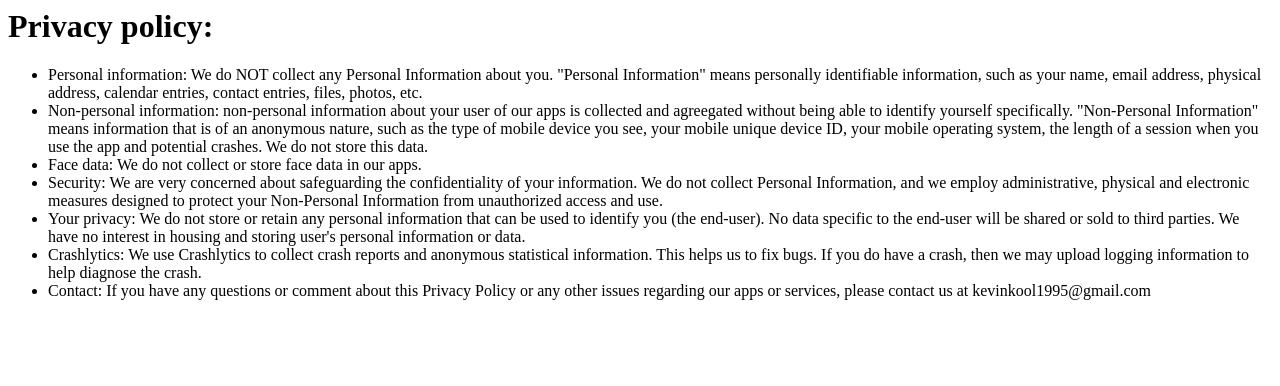
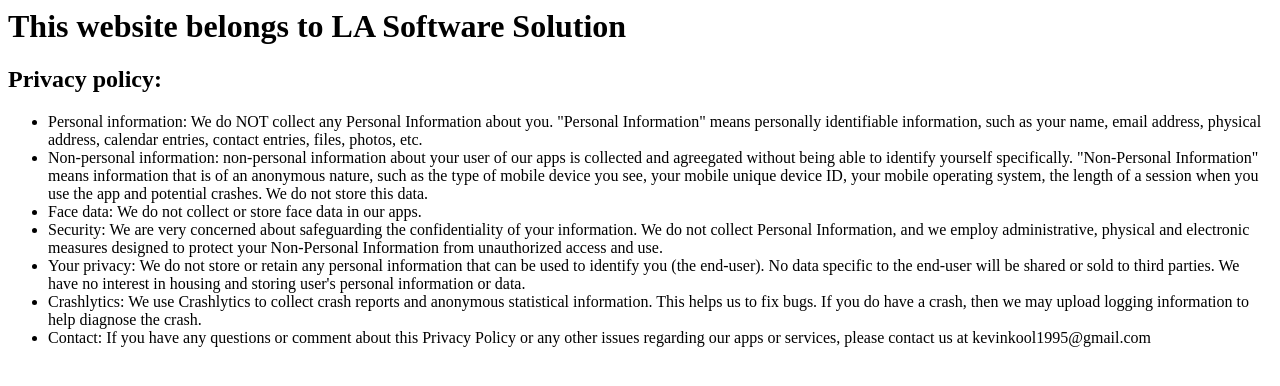
Before and after one commit to LASoftwareSolution/prename, a plain HTML site: page index.html in a window 1280 px wide. Drawn offline with Linux system fonts and the light colour scheme.

Commit message:
Update index.html

```diff
--- a/index.html
+++ b/index.html
@@ -3,7 +3,8 @@
     <title>Privacy</title>
   </head>
   <body>
-    <h1>Privacy policy:</h1>
+    <h1>This website belongs to LA Software Solution</h1>
+    <h2>Privacy policy:</h2>
     <ul>
       <li>Personal information: We do NOT collect any Personal Information about you. "Personal Information" means personally identifiable information, such as your name, email address, physical address, calendar entries, contact entries, files, photos, etc.</li>
       <li>Non-personal information: non-personal information about your user of our apps is collected and agreegated without being able to identify yourself specifically. "Non-Personal Information" means information that is of an anonymous nature, such as the type of mobile device you see, your mobile unique device ID, your mobile operating system, the length of a session when you use the app and potential crashes. We do not store this data.</li>
```
